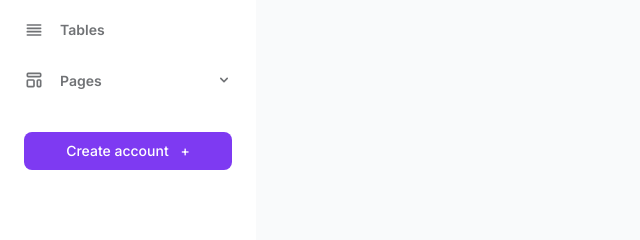
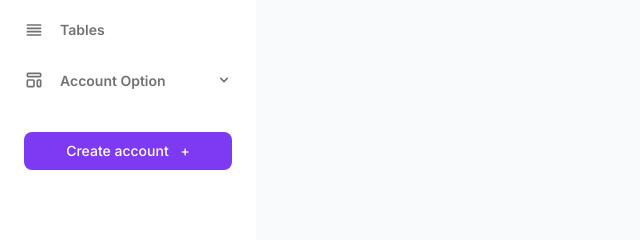
Before and after one commit to RishabhUmredkar/Generating-AI-Model, a plain HTML site: page index.html in a window 1280 px wide. Shown: the part 363-603 px from the top of the page, 0-640 px from the left. Drawn offline with nearby package versions, Linux system fonts and the light colour scheme.

```diff
--- a/index.html
+++ b/index.html
@@ -284,7 +284,7 @@
                       d="M4 5a1 1 0 011-1h14a1 1 0 011 1v2a1 1 0 01-1 1H5a1 1 0 01-1-1V5zM4 13a1 1 0 011-1h6a1 1 0 011 1v6a1 1 0 01-1 1H5a1 1 0 01-1-1v-6zM16 13a1 1 0 011-1h2a1 1 0 011 1v6a1 1 0 01-1 1h-2a1 1 0 01-1-1v-6z"
                     ></path>
                   </svg>
-                  <span class="ml-4">Pages</span>
+                  <span class="ml-4">Account Option</span>
                 </span>
                 <svg
                   class="w-4 h-4"
```
